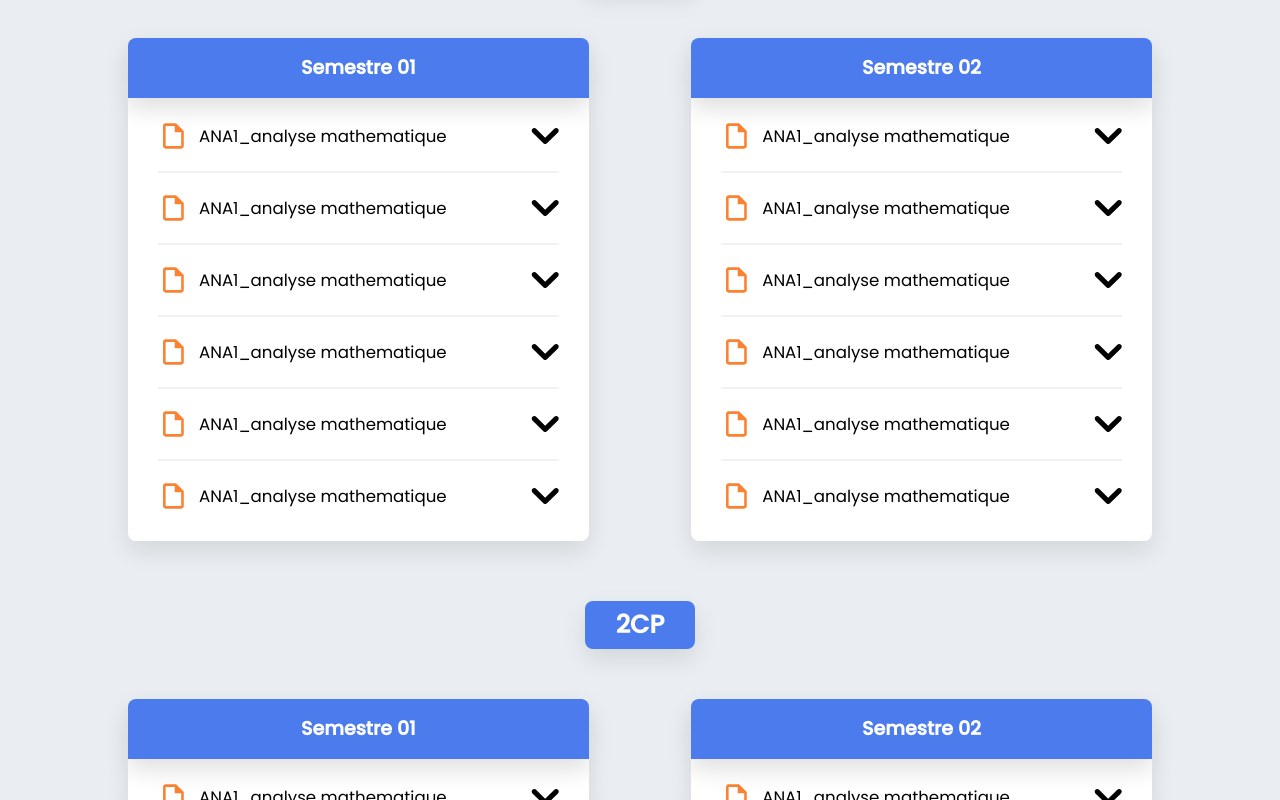
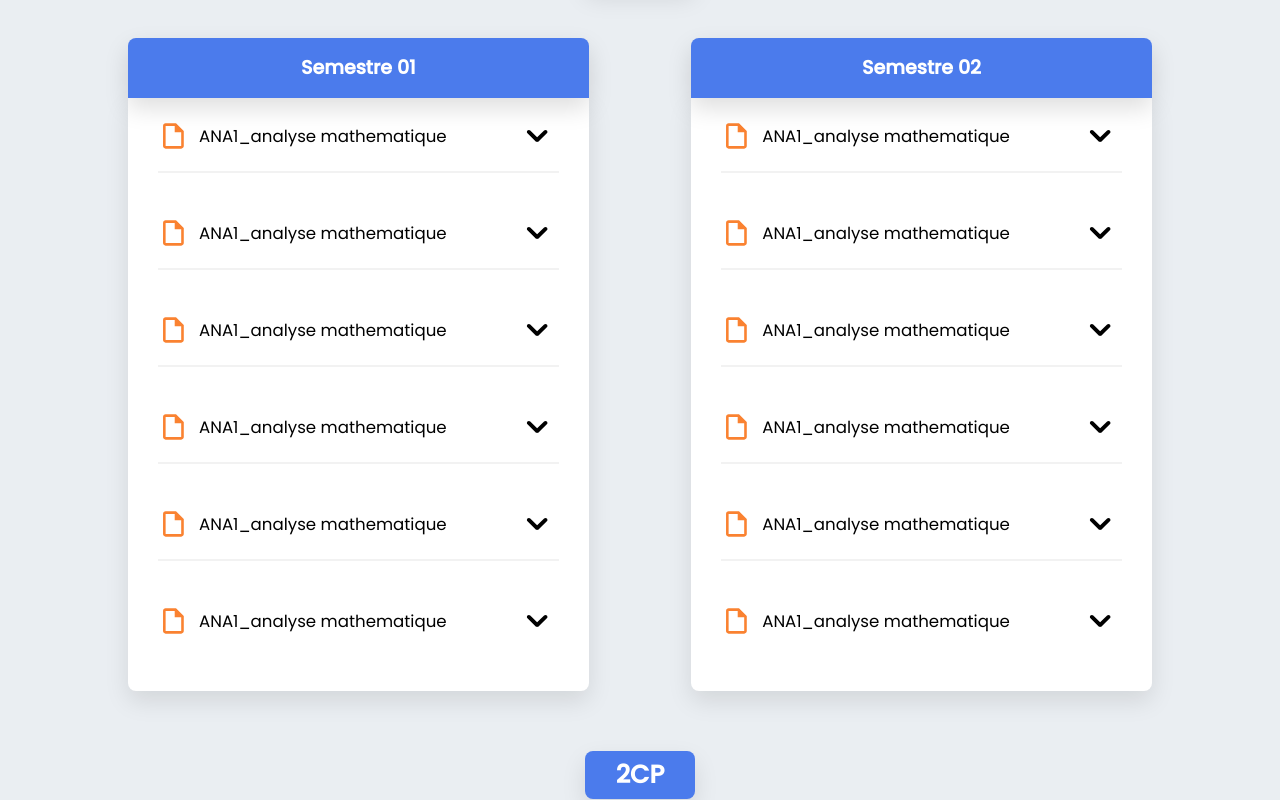
Before and after one commit to Barkatzineddine/estin-bib, a React (Create React App) app: page / in a window 1280 px wide. Shown: the part 980-1780 px from the top of the page. Built offline with nearby package versions, Linux system fonts and the light colour scheme.

Commit message:
other modifications

```diff
--- a/src/components/year.js
+++ b/src/components/year.js
@@ -55,6 +55,7 @@ export default function Year ({data}){
                               <img
                                 alt="img"
                                 loading="lazy"
+                                className="drop_down"
                                 src="/dropDown.svg"
                                 onClick={(e) => {
                                   activate(module);
@@ -69,7 +70,7 @@ export default function Year ({data}){
                                 }}
                               />
                             </div>
-                            <div className="drop_div">
+                            <div>
                               {module.tabs.map((tab)=>{
                                 return(
 
@@ -112,6 +113,7 @@ export default function Year ({data}){
                               <img
                                 loading="lazy"
                                 alt="img"
+                                className="drop_down"
                                 src="/dropDown.svg"
                                 onClick={(e) => {
                                   activate(module);
@@ -124,7 +126,7 @@ export default function Year ({data}){
                                 }}
                               />
                             </div>
-                            <div className="drop_div">
+                            <div>
                               {module.tabs.map((tab)=>{
                                 return(
 
@@ -199,6 +201,7 @@ export default function Year ({data}){
                                 <img
                                   alt="img"
                                   loading="lazy"
+                                  className="drop_down"
                                   src="/dropDown.svg"
                                   onClick={(e) => {
                                     activate(module);
@@ -213,7 +216,7 @@ export default function Year ({data}){
                                   }}
                                 />
                               </div>
-                              <div className="drop_div">
+                              <div>
                               {module.tabs.map((tab)=>{
                                 return(
 
@@ -251,6 +254,7 @@ export default function Year ({data}){
                                 <img
                                   alt="img"
                                   loading="lazy"
+                                  className="drop_down"
                                   src="/dropDown.svg"
                                   onClick={(e) => {
                                     activate(module);
@@ -263,7 +267,7 @@ export default function Year ({data}){
                                   }}
                                 />
                               </div>
-                              <div className="drop_div">
+                              <div>
                               {module.tabs.map((tab)=>{
                                 return(
 
```
